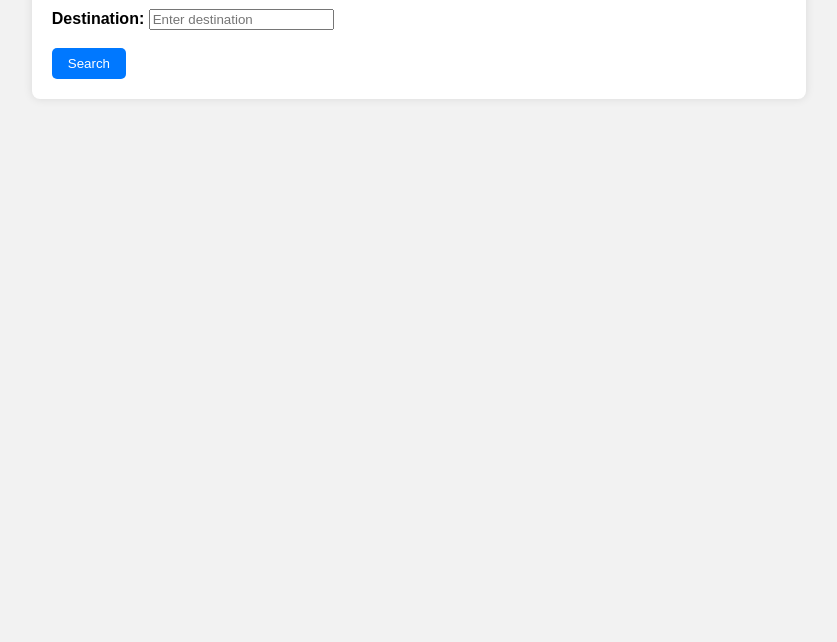
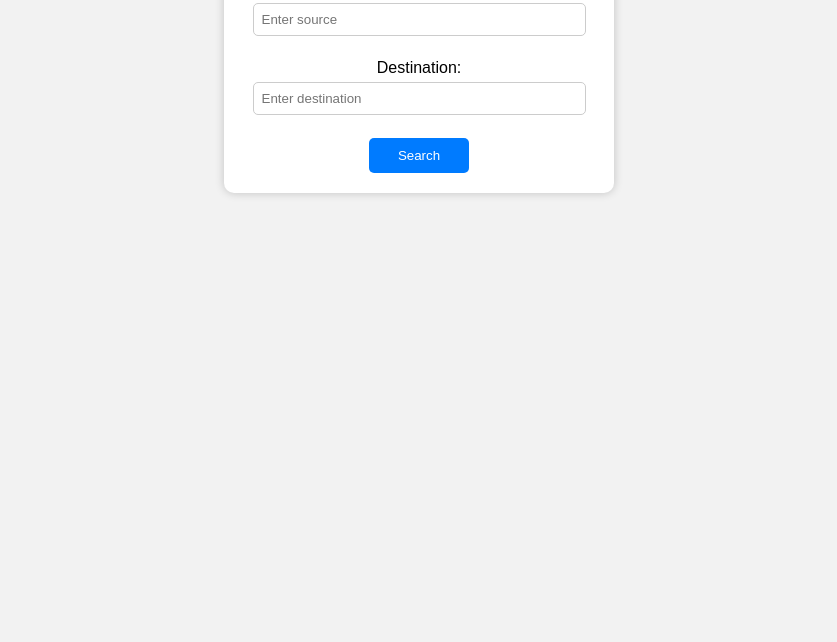
Before and after one commit to NikhitaYS/bus-timetable-system, a plain HTML site: page search.html in a window 1280 px wide. Shown: the part 158-800 px from the top of the page, without its empty margins (221-1058 px from the left). Drawn offline with Linux system fonts and the light colour scheme.

Commit message:
Update style.css

```diff
--- a/style.css
+++ b/style.css
@@ -1,36 +1,37 @@
 body {
     font-family: Arial, sans-serif;
     background-color: #f2f2f2;
-    padding: 20px;
+    text-align: center;
+    padding: 30px;
 }
 
 .container {
-    background: white;
+    background-color: white;
+    width: 350px;
+    margin: auto;
     padding: 20px;
-    border-radius: 8px;
-    width: 60%;
-    margin: auto;
-    box-shadow: 0 0 10px rgba(0,0,0,0.1);
+    border-radius: 10px;
+    box-shadow: 0px 0px 10px rgba(0,0,0,0.2);
 }
 
-h1 {
-    text-align: center;
-    color: #0078ff;
-}
-
-label {
-    font-weight: bold;
+input {
+    width: 90%;
+    padding: 8px;
+    margin: 5px;
+    border: 1px solid #ccc;
+    border-radius: 5px;
 }
 
 button {
-    background-color: #0078ff;
+    background-color: #007bff;
     color: white;
-    padding: 8px 16px;
+    padding: 10px;
     border: none;
     border-radius: 5px;
+    width: 100px;
     cursor: pointer;
 }
 
 button:hover {
-    background-color: #005ec4;
+    background-color: #0056b3;
 }
```
